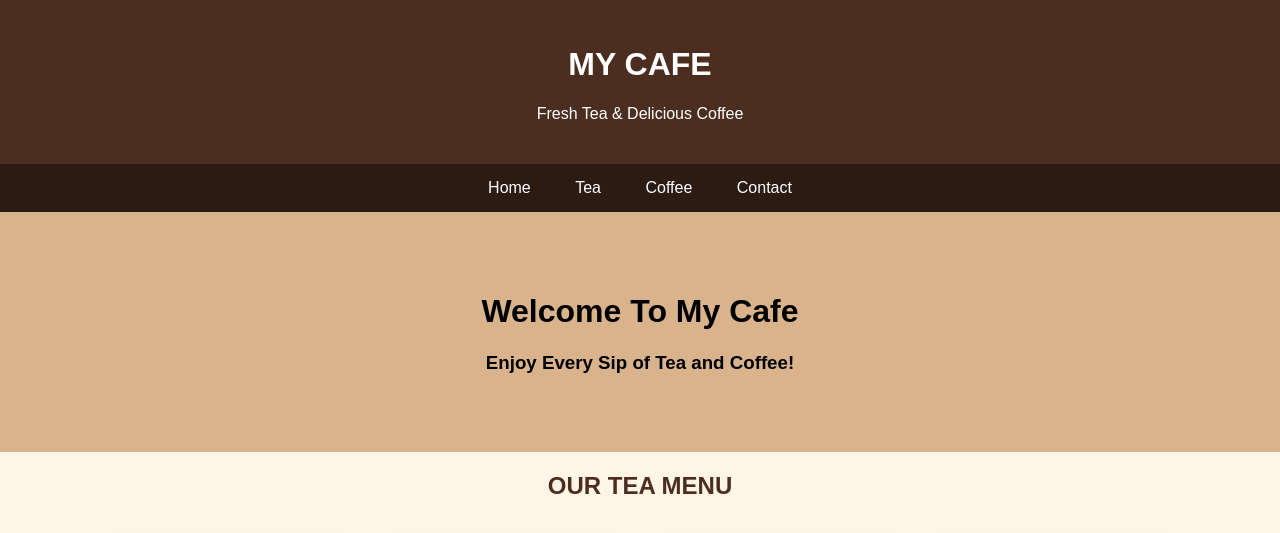
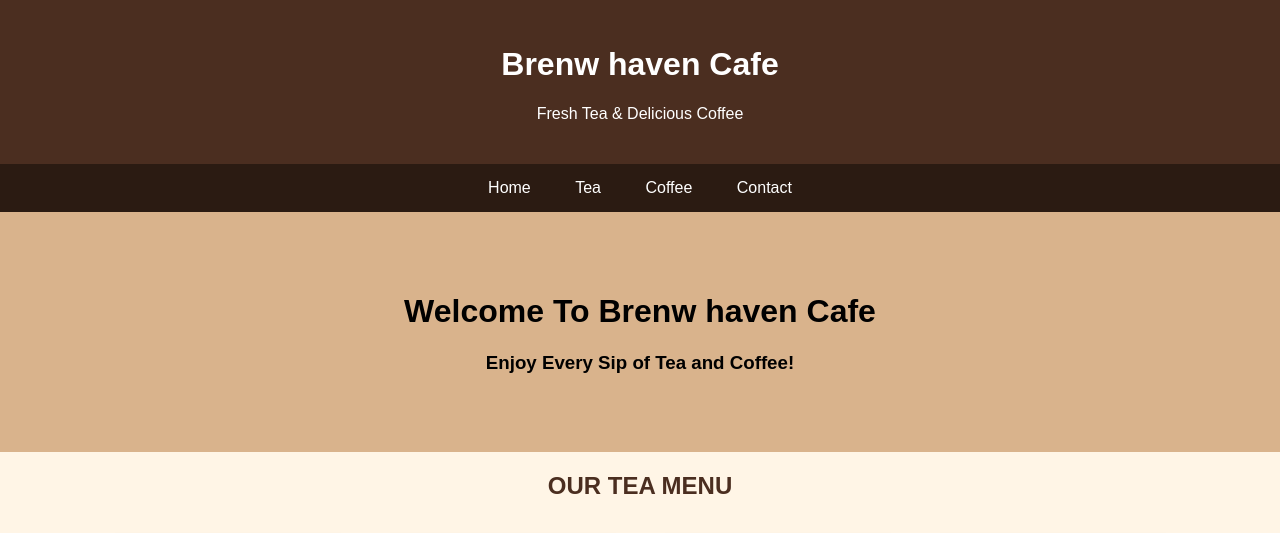
Before and after one commit to mukundvalji-coder/BWD, a plain HTML site: page index.html in a window 1280 px wide. Shown: the top 533 px of the page. Drawn offline with Linux system fonts and the light colour scheme.

Commit message:
Update index.html

```diff
--- a/index.html
+++ b/index.html
@@ -2,7 +2,7 @@
 <!DOCTYPE html>
 <html>
 <head>
-    <title>My Cafe</title>
+    <title>Brenw haven Cafe</title>
 
 
 </head>
@@ -10,7 +10,7 @@
 <body>
 
 <header>
-    <h1> MY CAFE </h1>
+    <h1> Brenw haven Cafe </h1>
     <p>Fresh Tea & Delicious Coffee</p>
 </header>
 
@@ -22,7 +22,7 @@
 </nav>
 
 <div class="home" id="home">
-    <h1>Welcome To My Cafe</h1>
+    <h1>Welcome To Brenw haven Cafe</h1>
     <h3>Enjoy Every Sip of Tea and Coffee!</h3>
 </div>
 
@@ -207,7 +207,7 @@
     <h2 style="color:white;">MY CAFE</h2>
     <p>Thank You For Visiting!</p>
     <p>Contact: 9876543210</p>
-    <p>© 2026 My Cafe</p>
+    <p>Brenw haven Cafe</p>
 </footer>
 
 <script>
```
